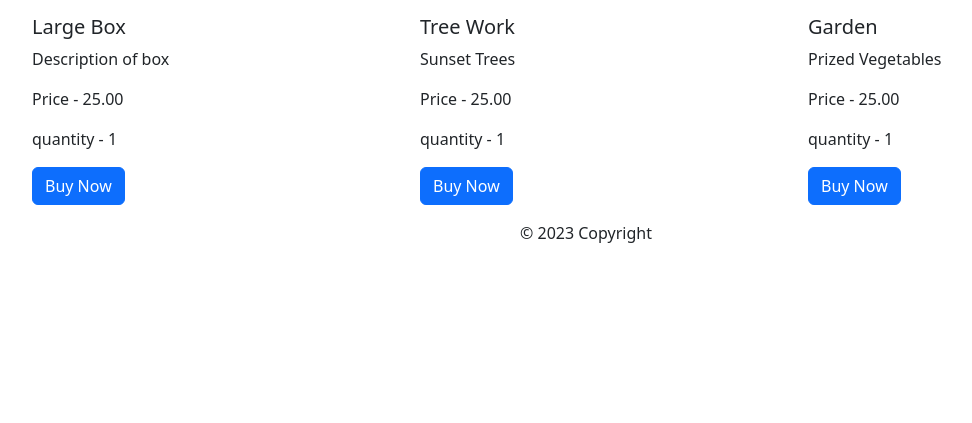
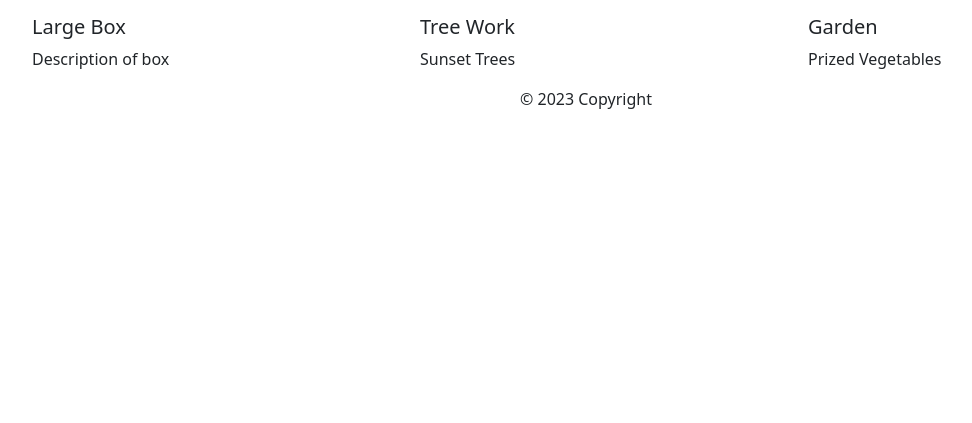
Before and after one commit to NoPlans4Tonight/LochanDesigns, a Django app: page /products/ in a window 1280 px wide. Shown: the part 377-800 px from the top of the page, without its empty margins (54-1026 px from the left). Run offline with Django 3.2, Linux system fonts and the light colour scheme; data comes from the database, SQL or seed files in the repository; parts of the project's set-up code (start-up, migrations or seed data) failed here and were passed over.

Commit message:
additional stuff

```diff
--- a/LochanDesigns/settings.py
+++ b/LochanDesigns/settings.py
@@ -26,7 +26,7 @@ SECRET_KEY = 'django-insecure-#vc-)7_ek^)i+fb!q+4rbh0jydd#5(mk8e4acp_(xg$)9y$1yg
 # SECURITY WARNING: don't run with debug turned on in production!
 DEBUG = True
 
-ALLOWED_HOSTS = ['lochandesings.com', 'www.lochandesigns.com']
+ALLOWED_HOSTS = ['127.0.0.1', 'localhost', 'www.lochandesigns.com']
 
 
 # Application definition
--- a/frontend/templates/products.html
+++ b/frontend/templates/products.html
@@ -9,9 +9,9 @@
       <div class="card-body">
         <h5 class="card-title">{{ product_inv.product.product_name }}</h5>
         <p class="card-text">{{ product_inv.product.description }}</p>
-        <p class="card-text">Price - {{ product_inv.product.price }}</p>
-        <p class="card-text">quantity - {{ product_inv.quantity }}</p>
-        <a href="#" class="btn btn-primary">Buy Now</a>
+        <!-- <p class="card-text">Price - {{ product_inv.product.price }}</p>
+        <p class="card-text">quantity - {{ product_inv.quantity }}</p> -->
+        <!-- <a href="#" class="btn btn-primary">Buy Now</a> -->
       </div>
     </div>
   </div>
```
Also changed, not shown: requirements.txt (added, +11 -0 lines), 1 other file.
